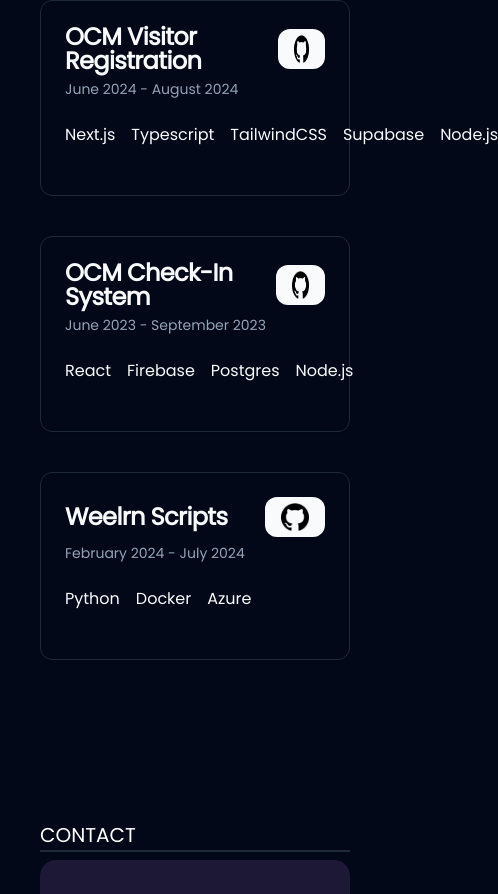
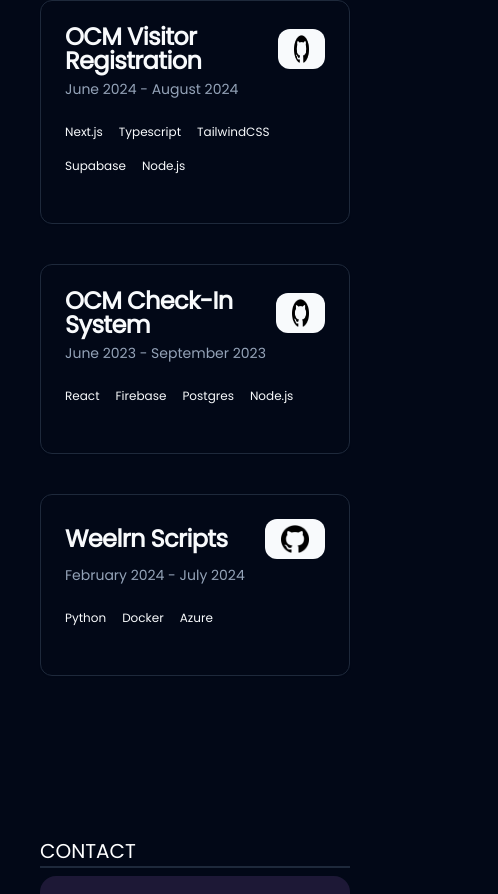
Before and after one commit to BCCheungGit/bencheung, a Next.js app: page / in a window 390 px wide. Shown: the part 4039-4933 px from the top of the page, 498 px wide, since content can reach past the window. Built offline with nearby package versions, Linux system fonts and the light colour scheme.

Commit message:
fixed project spacing on mobile

```diff
--- a/src/app/components/Projects.tsx
+++ b/src/app/components/Projects.tsx
@@ -46,9 +46,9 @@ const Projects = () => {
                     </CardTitle>
                     <CardDescription>{project.date}</CardDescription>
                   </CardHeader>
-                  <CardContent className="flex flex-row gap-4">
+                  <CardContent className="flex flex-row flex-wrap gap-4 object-contain">
                     {project.points.map((point, index) => (
-                      <p key={`point-${index}`} className="flex flex-row gap-2">{point}</p>
+                      <p key={`point-${index}`} className="flex flex-row gap-2 sm:text-[15px] text-[12px]">{point}</p>
                     ))}
                   </CardContent>
                   <CardFooter></CardFooter>
```
